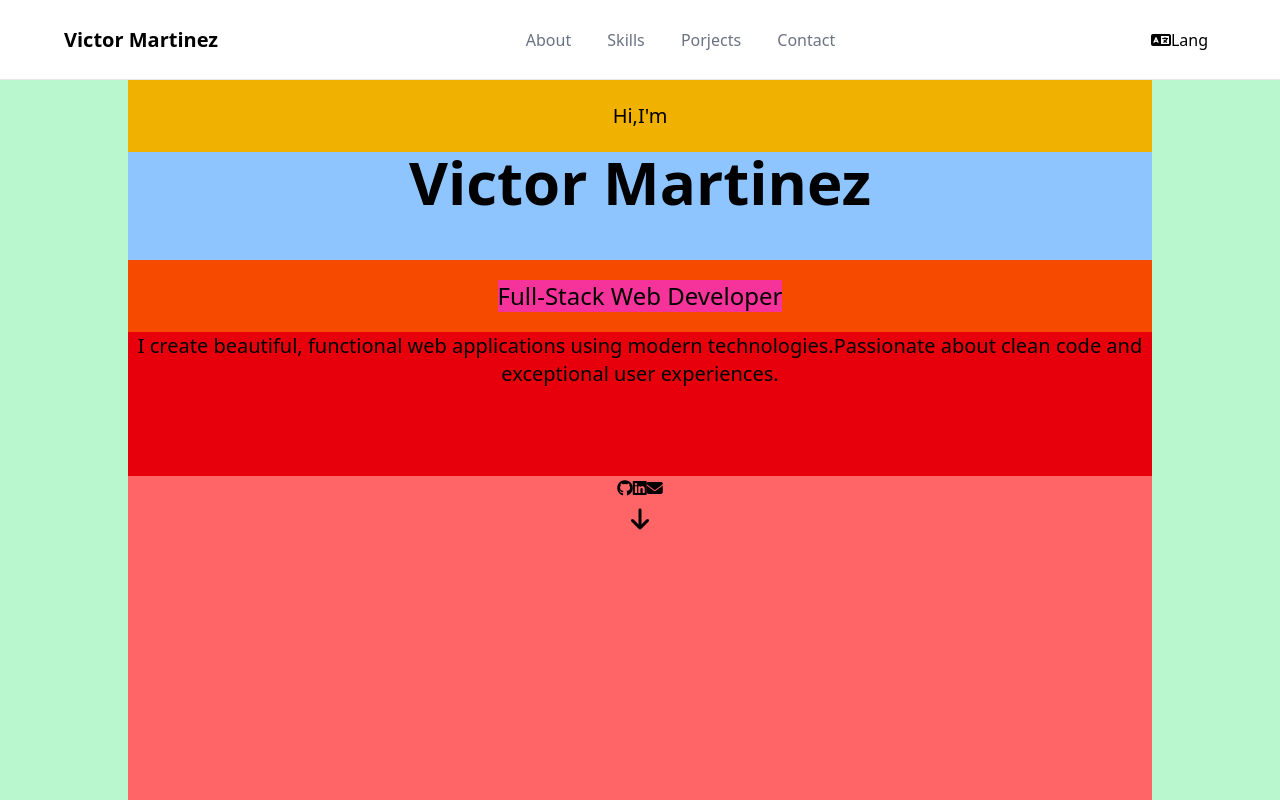
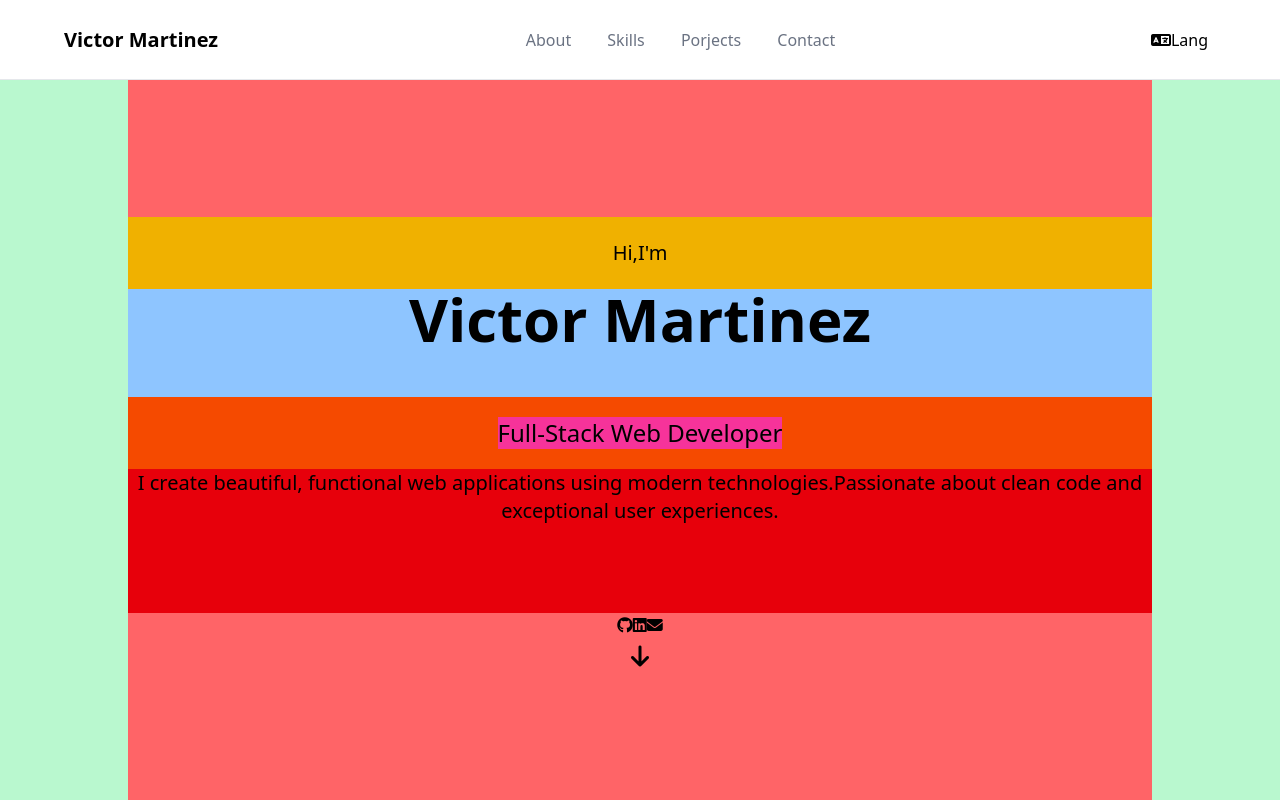
Before and after one commit to Irvin-Mx/DeveloperPortfolio-Victor-Martinez, a React (Vite) app: page / in a window 1280 px wide. Built offline with nearby package versions, Linux system fonts and the light colour scheme.

Commit message:
center hero section

```diff
--- a/src/App.jsx
+++ b/src/App.jsx
@@ -24,7 +24,7 @@
 
       {/* hero section */}
       <section className='flex justify-center items-center h-[90vh] bg-green-200'>
-        <div className='flex flex-col items-center h-full w-[80%] bg-red-400'>
+        <div className='flex flex-col justify-center items-center h-full w-[80%] bg-red-400'>
           <div className='bg-yellow-500 h-[10%] w-full flex justify-center items-center'>
             <p className='text-xl'>Hi,I'm</p>
           </div>
```
